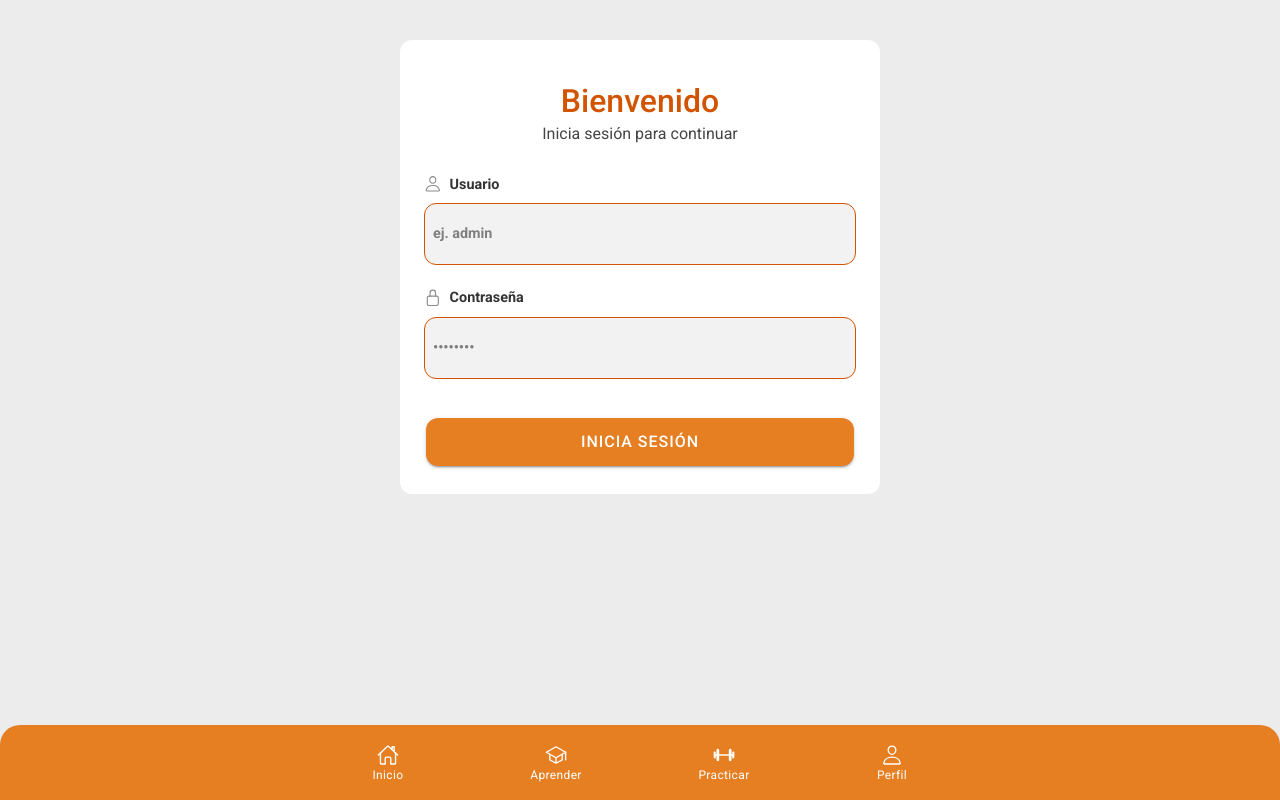
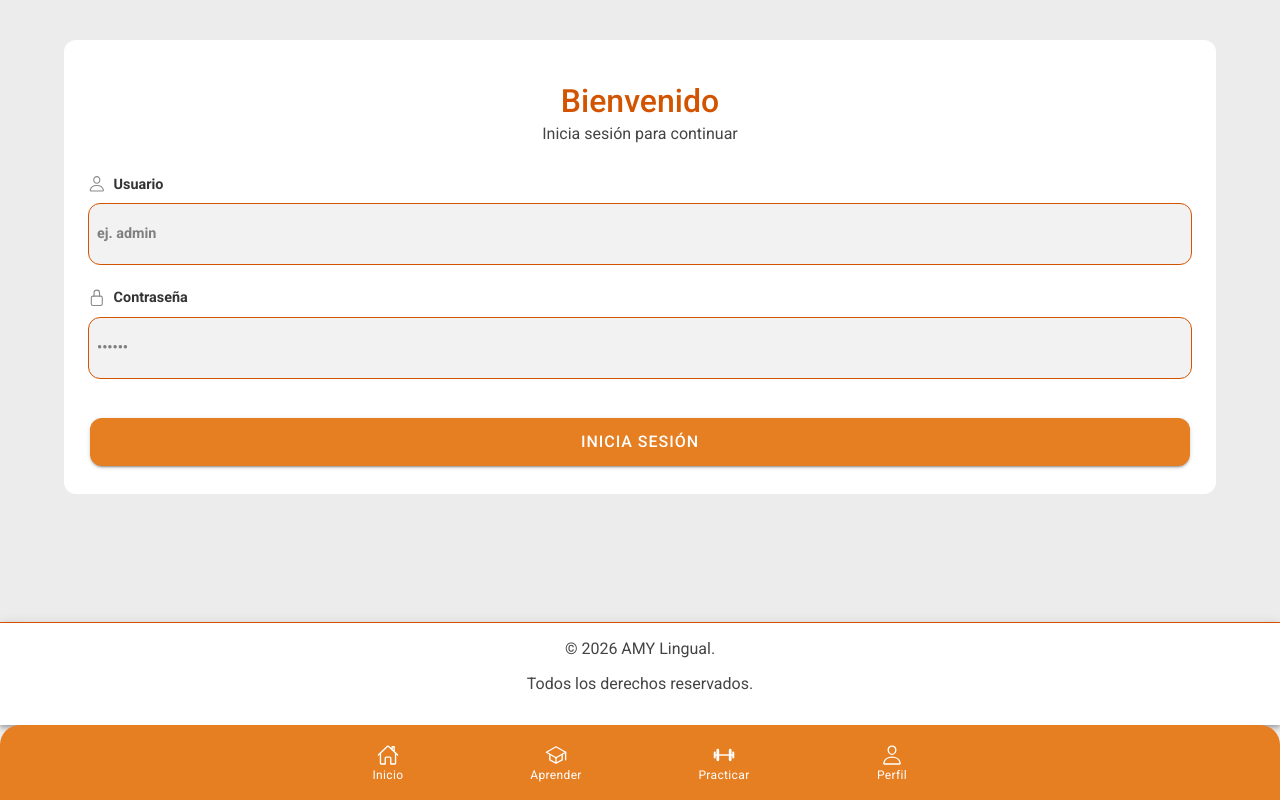
Before and after one commit to yury199/App-AMY-Lingual, a React (Vite) app: page /login in a window 1280 px wide. Built offline with nearby package versions, Linux system fonts and the light colour scheme.

Commit message:
Ajuste Login
Agregue un footer para legales

```diff
--- a/src/pages/Login.css
+++ b/src/pages/Login.css
@@ -1,16 +1,14 @@
-/* Centra todo el contenido en la pantalla */
+/* Centra todo el contenido en la pantalla y permite que el footer se quede al fondo */
 .el-login {
     display: flex;
-    align-items: center;
-    justify-content: center;
+    flex-direction: column;
+
 }
-
 
 .login-contenedor {
     background: #ffffff !important;
     border-radius: 12px;
-    width: 100%;
-    max-width: 480px;
+    width: 90%;
     padding: 24px;
     margin: 40px auto;
     text-align: center;
@@ -18,6 +16,7 @@
     flex-direction: column;
     gap: 16px;
 }
+
 
 .login-contenedor h2 {
     color: #d35400;
@@ -60,3 +59,14 @@
     padding: 8px !important;
     margin-top: 6px;
 }
+/* footer pegado abajo */
+.login-footer {
+    display: flex;
+    flex-direction: column;
+    align-items: center;
+    justify-content: center;
+    border-top: 1px solid #d35400;
+    padding:16px;
+    background: #ffffff;
+    font-size: 0.8rem;
+}
--- a/src/pages/Login.tsx
+++ b/src/pages/Login.tsx
@@ -1,5 +1,5 @@
 import React, { useState } from 'react';
-import { IonContent, IonPage, IonInput, IonButton, IonIcon, useIonRouter } from '@ionic/react';
+import { IonContent, IonPage, IonInput, IonButton, IonIcon, useIonRouter, IonFooter } from '@ionic/react';
 import { personOutline, lockClosedOutline } from 'ionicons/icons';
 import './Login.css';
 
@@ -50,7 +50,7 @@ const Login: React.FC = () => {
                             </label>
                             <IonInput
                                 type="password"
-                                placeholder="••••••••"
+                                placeholder="••••••"
                                 value={password}
                                 onIonInput={(e) => setPassword(e.detail.value!)}
                             />
@@ -63,7 +63,14 @@ const Login: React.FC = () => {
                     </form>
                 </div>
 
+
+
+
             </IonContent>
+              <IonFooter className="login-footer" slot="bottom" >
+                    <p>© 2026 AMY Lingual.</p>
+                    <p> Todos los derechos reservados.</p>
+                </IonFooter>
         </IonPage>
     );
 };
```
